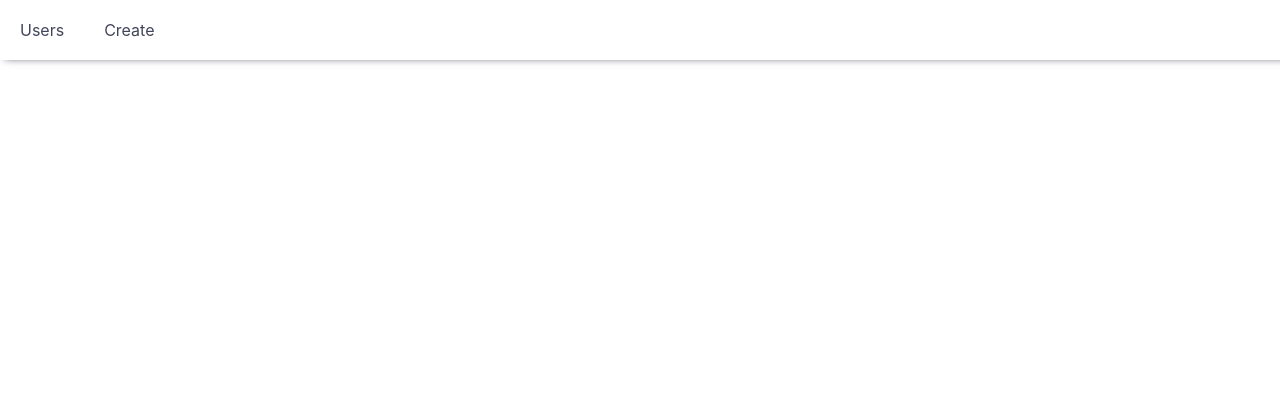
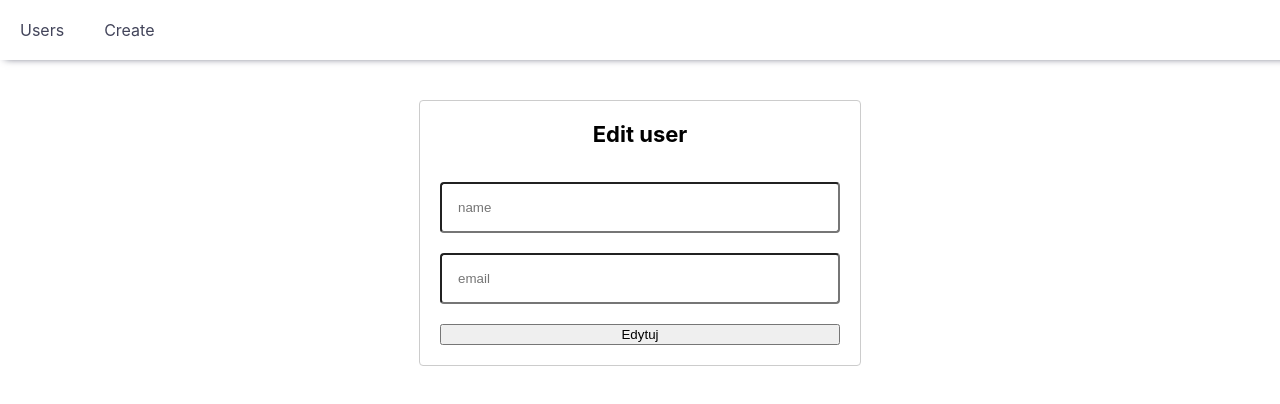
Before and after one commit to Szesnasty/react-query-presentation, a React (Create React App) app: page /edit/1 in a window 1280 px wide. Shown: the top 404 px of the page. Built offline with nearby package versions, Linux system fonts and the light colour scheme; no server answers.

Commit message:
Edit user

```diff
--- a/src/App.tsx
+++ b/src/App.tsx
@@ -3,12 +3,12 @@ import {
   BrowserRouter as Router,
   Switch,
   Route,
-  Link,
   NavLink,
 } from "react-router-dom";
 
 import "./App.css";
 import { CreateUser } from "./libs/users/views/create-user";
+import { EditUser } from "./libs/users/views/edit-user";
 import { UsersList } from "./libs/users/views/users";
 
 function App() {
@@ -39,6 +39,9 @@ function App() {
             <Route exact path="/">
               <UsersList />
             </Route>
+            <Route exact path="/edit/:id">
+              <EditUser />
+            </Route>
           </Switch>
         </div>
       </div>
--- /dev/null
+++ b/src/libs/users/hooks/use-edit-user.ts
@@ -0,0 +1,19 @@
+import { useMutation } from "@tanstack/react-query";
+import { AxiosError } from "axios";
+import { EditUserRequestType } from "../models";
+import { editUserService } from "../services/edit-user-services";
+
+export const useEditUser = () => {
+  const { mutate, isLoading, isError, isSuccess, data, error, ...rest } =
+    useMutation<any, AxiosError, EditUserRequestType, unknown>(editUserService);
+
+  return {
+    mutate,
+    isLoading,
+    isError,
+    isSuccess,
+    data,
+    error,
+    ...rest,
+  };
+};
--- /dev/null
+++ b/src/libs/users/hooks/use-get-user.ts
@@ -0,0 +1,14 @@
+import { useQuery } from "@tanstack/react-query";
+import { getUserService } from "../services/get-user-service";
+
+export const useGetUser = (id: string) => {
+  const { isLoading, isError, ...rest } = useQuery(["user", id], () =>
+    getUserService({ id })
+  );
+
+  return {
+    isLoading,
+    isError,
+    ...rest,
+  };
+};
--- /dev/null
+++ b/src/libs/users/services/edit-user-services.ts
@@ -0,0 +1,11 @@
+import { BASE_URL, httpClient } from "../../../http-client";
+import { EditUserRequestType } from "../models";
+
+export const editUserService = async ({ body }: EditUserRequestType) => {
+  const url = `${BASE_URL}/edit_user`;
+  const config = {};
+
+  const response = await httpClient({}).post({ url, body, config });
+
+  return response.data;
+};
--- /dev/null
+++ b/src/libs/users/services/get-user-service.ts
@@ -0,0 +1,11 @@
+import { BASE_URL, httpClient } from "../../../http-client";
+import { GetUserServiceRequest } from "../models";
+
+export const getUserService = async ({ id }: GetUserServiceRequest) => {
+  const url = `${BASE_URL}/users/${id}`;
+  const config = {};
+
+  const response = await httpClient({}).get<any>({ url, config });
+
+  return response.data;
+};
--- /dev/null
+++ b/src/libs/users/views/edit-user.tsx
@@ -0,0 +1,96 @@
+import { useQueryClient } from "@tanstack/react-query";
+import { FormEvent, useEffect, useState } from "react";
+
+import { useHistory, useLocation } from "react-router";
+import { useEditUser } from "../hooks/use-edit-user";
+import { useGetUser } from "../hooks/use-get-user";
+
+export const EditUser = () => {
+  const location = useLocation();
+  const [name, setName] = useState("");
+  const queryClient = useQueryClient();
+  const [email, setEmail] = useState("");
+  const history = useHistory();
+  const { data } = useGetUser(
+    location.pathname.split("/")[location.pathname.split("/").length - 1]
+  );
+
+  useEffect(() => {
+    if (data) {
+      setName(data.name);
+      setEmail(data.email);
+    }
+  }, [location, data]);
+
+  const { mutate, isSuccess, context } = useEditUser();
+
+  console.log("elo", context);
+  useEffect(() => {
+    if (isSuccess) {
+      queryClient.removeQueries(["users"]);
+      queryClient.setQueryData(
+        [
+          "user",
+          location.pathname.split("/")[location.pathname.split("/").length - 1],
+        ],
+        { name: name, email: email }
+      );
+      history.push(`/`);
+    }
+  }, [
+    data,
+    data,
+    email,
+    history,
+    isSuccess,
+    location.pathname,
+    name,
+    queryClient,
+  ]);
+
+  const handleEdit = (e: FormEvent<HTMLFormElement>, id: string) => {
+    e.preventDefault();
+    mutate({
+      body: {
+        id,
+        email,
+        name,
+      },
+    });
+  };
+
+  return (
+    <div>
+      <form
+        className="add-user-form"
+        onSubmit={(e) =>
+          handleEdit(
+            e,
+            location.pathname.split("/")[
+              location.pathname.split("/").length - 1
+            ]
+          )
+        }
+      >
+        <h1 className="add-user-header">Edit user</h1>
+        <input
+          className="input-form"
+          onChange={(e) => setName(e.target.value)}
+          value={name}
+          name={"name"}
+          type={"text"}
+          placeholder={"name"}
+        />
+        <input
+          className="input-form"
+          onChange={(e) => setEmail(e.target.value)}
+          value={email}
+          name={"name"}
+          type={"text"}
+          placeholder={"email"}
+        />
+        <button type={"submit"}>Edytuj</button>
+      </form>
+    </div>
+  );
+};
--- a/src/libs/users/views/users.tsx
+++ b/src/libs/users/views/users.tsx
@@ -26,7 +26,6 @@ export const UsersList = () => {
     }
   }, [isSuccess, pageIndex, queryClient]);
 
-  console.log("data", variables);
   return (
     <div className="users-container">
       {isLoading ? (
```
Also changed, not shown: src/libs/users/models.ts (+8 -0 lines).
